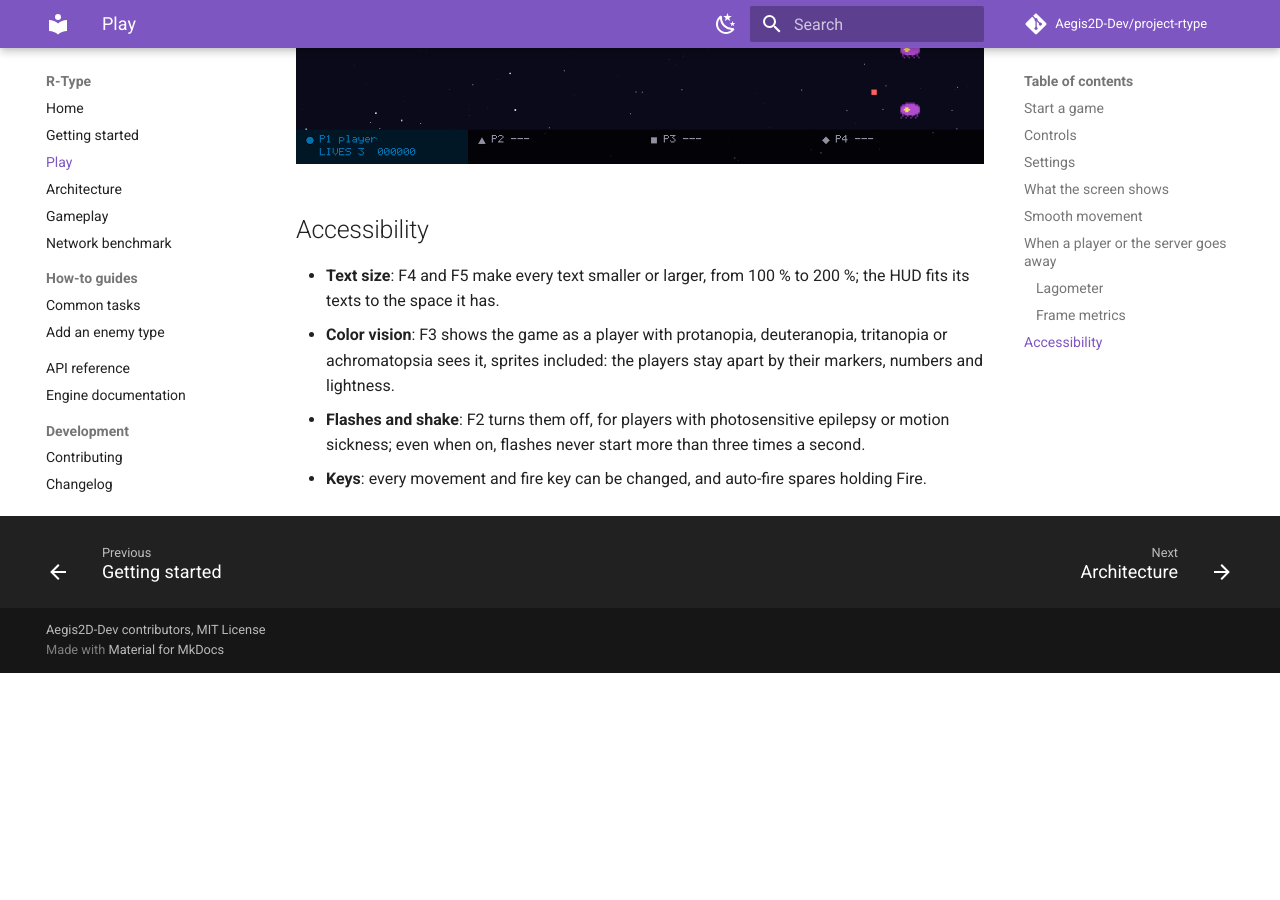
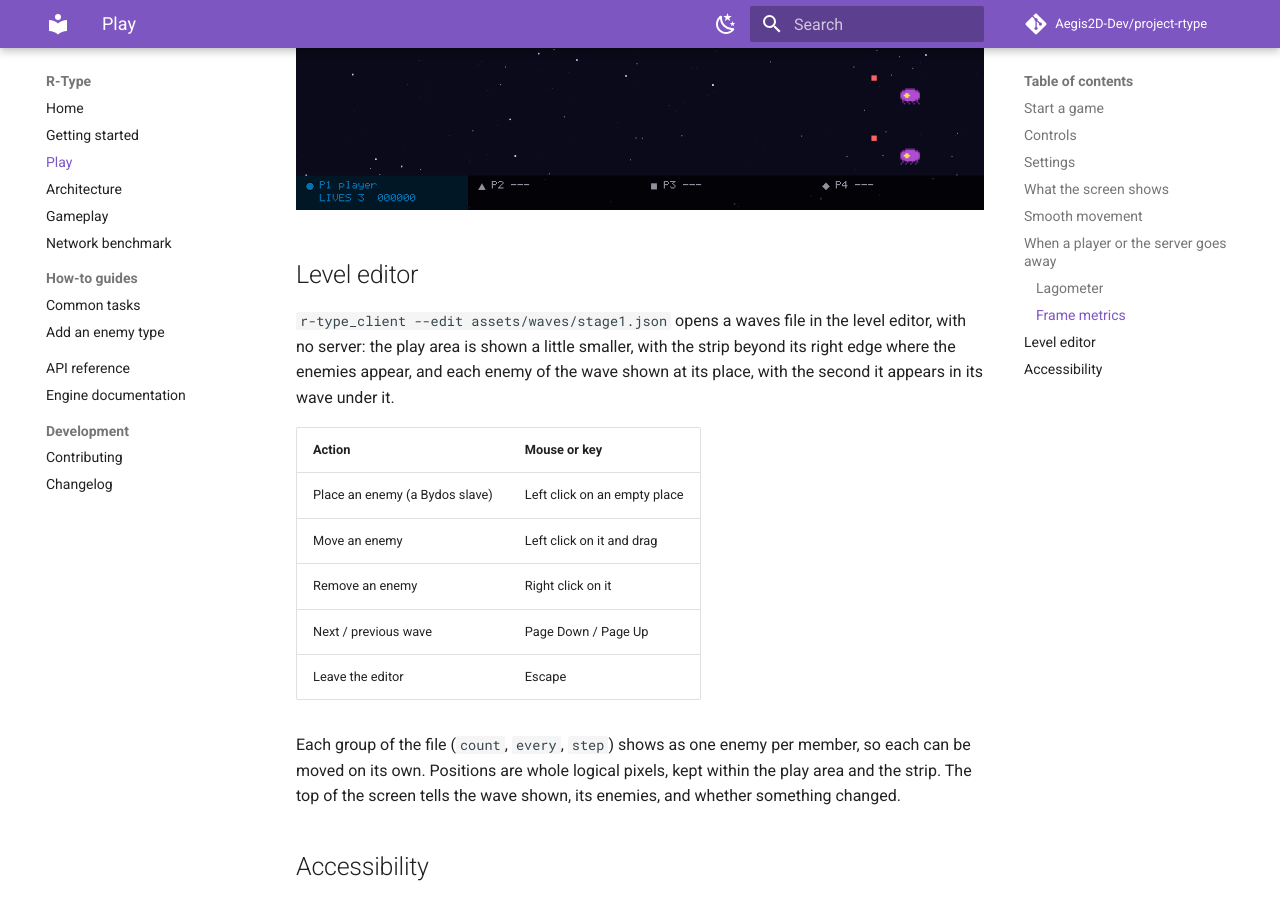
Before and after one commit to Aegis2D-Dev/project-rtype, an MkDocs documentation site: the page built from docs/play.md, in a window 1280 px wide and 900 px high, scrolled down 5768 px. Built offline with MkDocs 1.6.1 and Material for MkDocs 9.7.7, drawn with Linux system fonts in a browser that asks for light colours; comment, search, counter and statistics services are not loaded; before the commit the page ends 6441 px from its top, so only the background shows below that; some of the changed text lies outside the part shown.

Commit message:
feat(docs): documented the level editor and updated changelogs

```diff
--- a/docs/play.md
+++ b/docs/play.md
@@ -77,6 +77,7 @@ server and `--join`:
 | `--frames <count>` | Quit after this many frames (tests, captures) |
 | `--screenshot <png>` | Save the frame before the last one (after 300 frames by default) |
 | `--metrics` | Show the frame metrics from the start, as F12 does |
+| `--edit <file>` | Open a waves file in the [level editor](#level-editor) instead of the connect screen |
 
 ## Controls
 
@@ -189,6 +190,26 @@ from the start, for a capture.
 
 ![R-Type with the frame metrics: 119 frames per second, 8.4 ms a frame, 11 entities, 410 sprites in 12 draw calls, and an orange bar for a slower frame.](images/frame-metrics.png)
 
+## Level editor
+
+`r-type_client --edit assets/waves/stage1.json` opens a waves file in the level editor,
+with no server: the play area is shown a little smaller, with the strip beyond its right
+edge where the enemies appear, and each enemy of the wave shown at its place, with the
+second it appears in its wave under it.
+
+| Action | Mouse or key |
+|---|---|
+| Place an enemy (a Bydos slave) | Left click on an empty place |
+| Move an enemy | Left click on it and drag |
+| Remove an enemy | Right click on it |
+| Next / previous wave | Page Down / Page Up |
+| Leave the editor | Escape |
+
+Each group of the file (`count`, `every`, `step`) shows as one enemy per member, so each can
+be moved on its own. Positions are whole logical pixels, kept within the play area and the
+strip. The top of the screen tells the wave shown, its enemies, and whether something
+changed.
+
 ## Accessibility
 
 - **Text size**: F4 and F5 make every text smaller or larger, from 100 % to 200 %; the
```
Also changed, not shown: CHANGELOG.md (+2 -1 lines), changelogs/2026-11-05-client-frame-metrics.md (+1 -1 lines), changelogs/2026-11-06-client-level-editor.md (added, +58 -0 lines).
